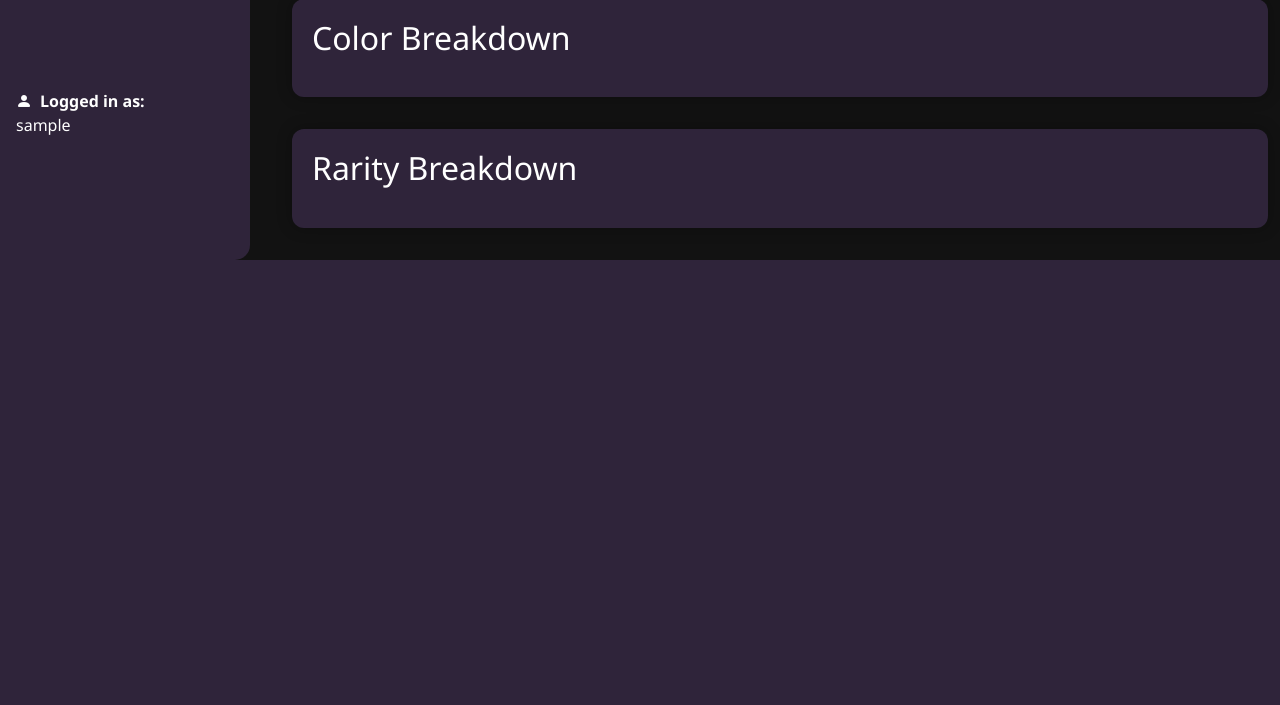
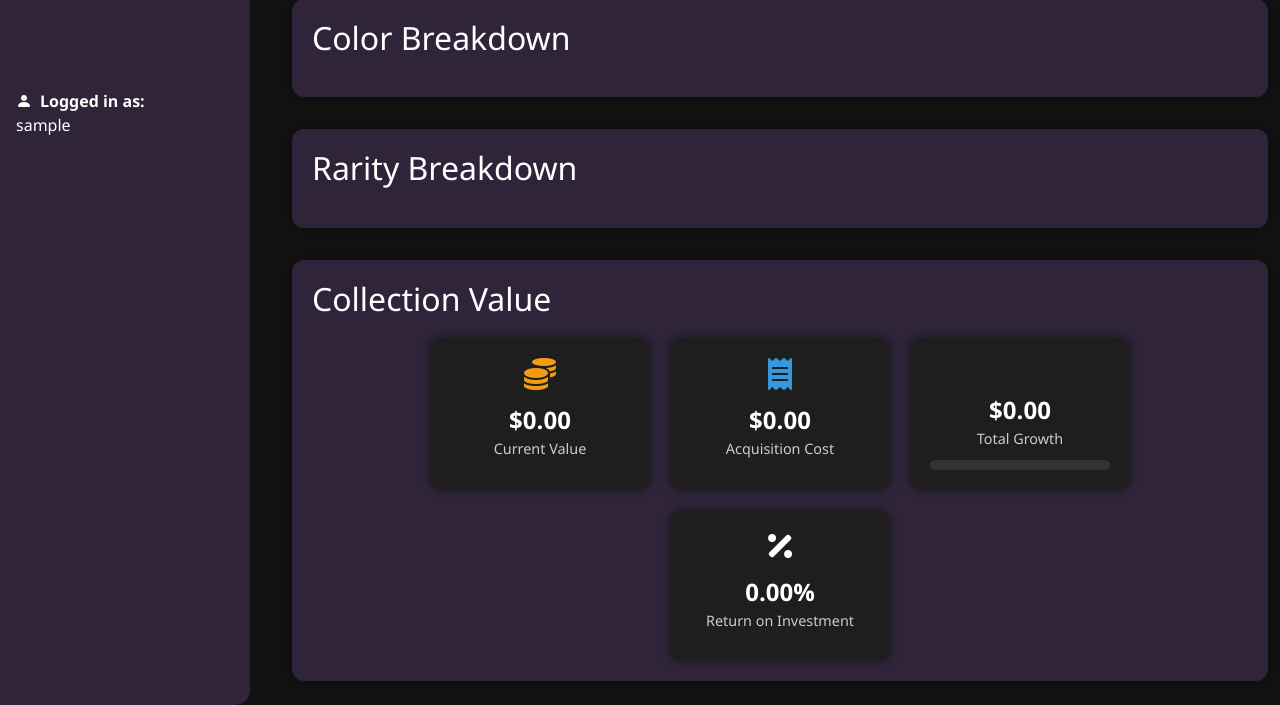
Before and after one commit to mas-ruk/trckd, a Flask app: template app/templates/visualize_data.html in a window 1280 px wide. Shown: the part 639-1344 px from the top of the page. Before the commit the page ends 899 px from the top, so only its background shows below. Run offline with Flask 3, Linux system fonts and the light colour scheme; the template is opened without the code that fills it, so the values that code supplies are empty; the visitor is signed in with stand-in values (Sample User, id 1); data comes from the database, SQL or seed files in the repository; parts of the project's set-up code (start-up, migrations or seed data) failed here and were passed over; some libraries are stand-ins or nearby versions.

Commit message:
feat: finances block in my collection

```diff
--- a/app/templates/visualize_data.html
+++ b/app/templates/visualize_data.html
@@ -149,6 +149,35 @@
         .stats-grid .stat-card:hover {
             box-shadow: 0 0 15px rgba(255,255,255,0.2);
             transform: scale(1.05);
+        }
+
+        .financial-stats-grid {
+            display: flex;
+            gap: 20px;
+            flex-wrap: wrap;
+            justify-content: center;
+        }
+
+        .financial-stat-card {
+            background-color: #1e1e1e;
+            border-radius: 10px;
+            padding: 20px;
+            width: 220px;
+            text-align: center;
+            box-shadow: 0 0 10px rgba(0,0,0,0.4);
+            transition: transform 0.3s ease;
+            animation: slideFadeUp 0.6s forwards;
+            opacity: 0;
+        }
+
+        .financial-stats-grid .financial-stat-card:nth-child(1) { animation-delay: 0.1s; }
+        .financial-stats-grid .financial-stat-card:nth-child(2) { animation-delay: 0.2s; }
+        .financial-stats-grid .financial-stat-card:nth-child(3) { animation-delay: 0.3s; }
+        .financial-stats-grid .financial-stat-card:nth-child(4) { animation-delay: 0.4s; }
+
+        .financial-stat-card:hover {
+            transform: scale(1.05);
+            box-shadow: 0 0 15px rgba(255,255,255,0.2);
         }
     </style>
 {% endblock %}
@@ -325,6 +354,53 @@
                     </div>
                 </div>
             {% endfor %}
+        </div>
+    </section>
+
+    <!-- Financial Stats Box - Only show if cards exist -->
+    <section class="stats-box mt-4 mb-4" id="financial-stats">
+        <h2>Collection Value</h2>
+        <div class="financial-stats-container">
+            <div class="financial-stats-grid">
+                <div class="financial-stat-card">
+                    <div class="stat-icon" style="color: #f39c12;">
+                        <i class="fas fa-coins fa-2x"></i>
+                    </div>
+                    <div class="stat-value">${{ "%.2f"|format(financial_stats.total_current) }}</div>
+                    <div class="stat-label">Current Value</div>
+                </div>
+
+                <div class="financial-stat-card">
+                    <div class="stat-icon" style="color: #3498db;">
+                        <i class="fas fa-receipt fa-2x"></i>
+                    </div>
+                    <div class="stat-value">${{ "%.2f"|format(financial_stats.total_acquisition) }}</div>
+                    <div class="stat-label">Acquisition Cost</div>
+                </div>
+
+                <div class="financial-stat-card">
+                    <div class="stat-icon" style="color: {{ financial_stats.color }};">
+                        <i class="fas {{ financial_stats.icon }} fa-2x"></i>
+                    </div>
+                    <div class="stat-value" style="color: {{ financial_stats.color }};">
+                        {% if financial_stats.difference > 0 %}+{% endif %}${{ "%.2f"|format(financial_stats.difference) }}
+                    </div>
+                    <div class="stat-label">Total Growth</div>
+                    <div class="progress-bar-container">
+                        <div class="progress-bar" style="width: {{ financial_stats.progress_width }}%; background-color: {{ financial_stats.color }};"></div>
+                    </div>
+                </div>
+
+                <div class="financial-stat-card">
+                    <div class="stat-icon" style="color: {{ financial_stats.color }};">
+                        <i class="fas fa-percentage fa-2x"></i>
+                    </div>
+                    <div class="stat-value" style="color: {{ financial_stats.color }};">
+                        {% if financial_stats.growth_percent > 0 %}+{% endif %}{{ "%.2f"|format(financial_stats.growth_percent) }}%
+                    </div>
+                    <div class="stat-label">Return on Investment</div>
+                </div>
+            </div>
         </div>
     </section>
 
@@ -514,6 +590,9 @@
             updateStatSection('Color Breakdown', data.color_stats);
             updateStatSection('Rarity Breakdown', data.rarity_stats);
 
+            // Update financial stats
+            updateFinancialStats(data.financial_stats);
+
             // Re-animate progress bars
             document.querySelectorAll('.progress-bar').forEach(bar => {
                 const targetWidth = bar.style.width;
@@ -555,5 +634,52 @@
             `;
         }
     }
+
+    // Add new function to update financial stats
+    function updateFinancialStats(stats) {
+        const financialStatsContainer = document.querySelector('#financial-stats .financial-stats-grid');
+        if (!financialStatsContainer) return;
+
+        financialStatsContainer.innerHTML = `
+            <div class="financial-stat-card">
+                <div class="stat-icon" style="color: #f39c12;">
+                    <i class="fas fa-coins fa-2x"></i>
+                </div>
+                <div class="stat-value">$${stats.total_current.toFixed(2)}</div>
+                <div class="stat-label">Current Value</div>
+            </div>
+
+            <div class="financial-stat-card">
+                <div class="stat-icon" style="color: #3498db;">
+                    <i class="fas fa-receipt fa-2x"></i>
+                </div>
+                <div class="stat-value">$${stats.total_acquisition.toFixed(2)}</div>
+                <div class="stat-label">Acquisition Cost</div>
+            </div>
+
+            <div class="financial-stat-card">
+                <div class="stat-icon" style="color: ${stats.color};">
+                    <i class="fas ${stats.icon} fa-2x"></i>
+                </div>
+                <div class="stat-value" style="color: ${stats.color};">
+                    ${stats.difference > 0 ? '+' : ''}$${stats.difference.toFixed(2)}
+                </div>
+                <div class="stat-label">Total Growth</div>
+                <div class="progress-bar-container">
+                    <div class="progress-bar" style="width: ${stats.progress_width}%; background-color: ${stats.color};"></div>
+                </div>
+            </div>
+
+            <div class="financial-stat-card">
+                <div class="stat-icon" style="color: ${stats.color};">
+                    <i class="fas fa-percentage fa-2x"></i>
+                </div>
+                <div class="stat-value" style="color: ${stats.color};">
+                    ${stats.growth_percent > 0 ? '+' : ''}${stats.growth_percent.toFixed(2)}%
+                </div>
+                <div class="stat-label">Return on Investment</div>
+            </div>
+        `;
+    }
 </script>
 {% endblock %}
```
Also changed, not shown: app/routes.py (+56 -2 lines).
